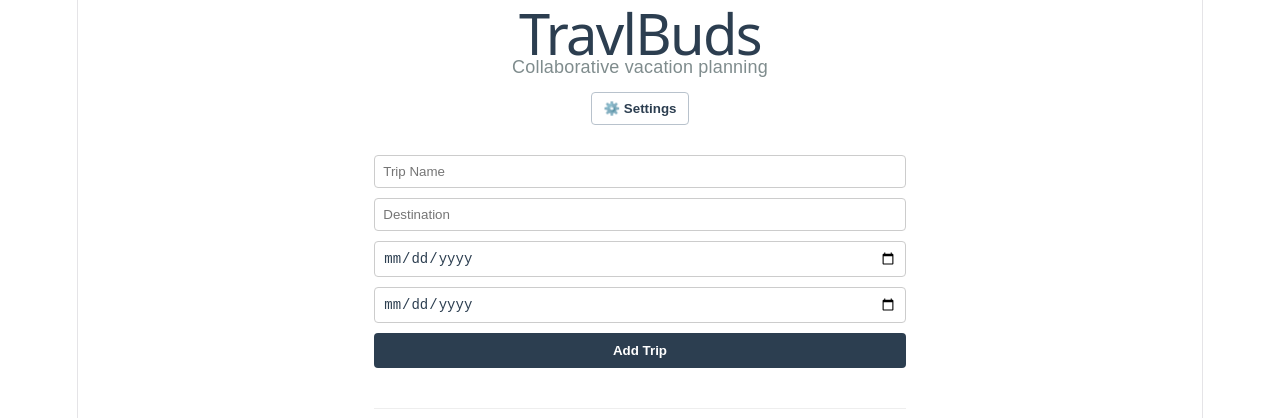
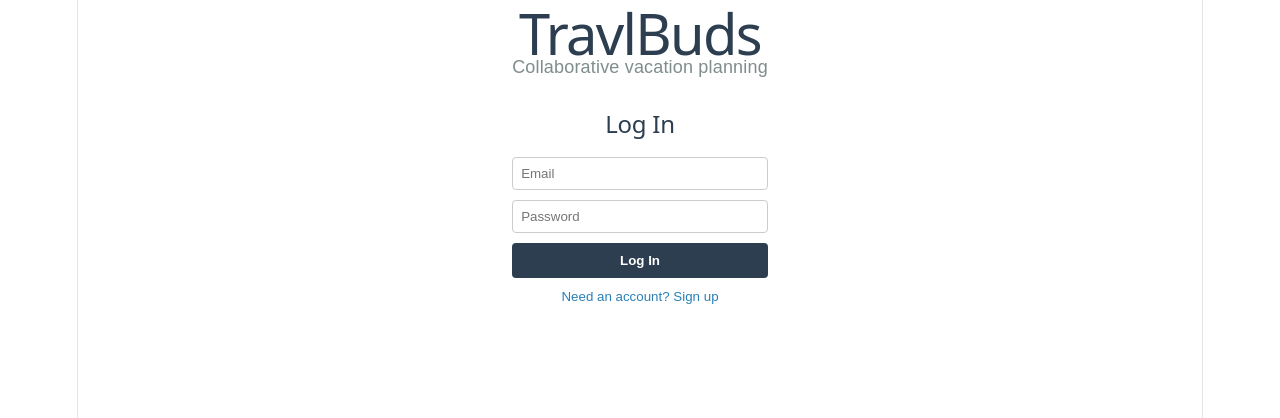
Before and after one commit to owenqren/travl-buds, a React app in the folder frontend/: page / in a window 1280 px wide. Shown: the top 418 px of the page. Built offline with nearby package versions, Linux system fonts and the light colour scheme; no server answers; the HTML template or start-up script is replaced by a standard one.

Commit message:
Finish security

```diff
--- a/frontend/src/App.jsx
+++ b/frontend/src/App.jsx
@@ -4,6 +4,9 @@ import TripForm from './components/TripForm';
 import TripList from './components/TripList';
 import TripDetails from './components/TripDetails';
 import './App.css';
+import LoginForm from './components/LoginForm';
+import { authFetch } from './utils/authFetch';
+
 /**
  * App coordinates the main TravlBuds dashboard.
  *
@@ -15,18 +18,22 @@ function App() {
     const [showSettings, setShowSettings] = useState(false);
     const [units, setUnits] = useState({ temperature: 'C', distance: 'km' });
 
-    // TODO: Remove later
-    const currentUserId = 1;
+    const [currentUser, setCurrentUser] = useState(() => {
+        const savedUser = localStorage.getItem('travlbudsUser');
+        return savedUser ? JSON.parse(savedUser) : null;
+    });
 
     useEffect(() => {
-        fetch(`${import.meta.env.VITE_API_URL}/api/trips?userId=${currentUserId}`)
+        if (!currentUser) return;
+
+        authFetch('/api/trips')
             .then(res => {
                 if (!res.ok) throw new Error("Backend rejected the request!");
                 return res.json();
             })
             .then(data => setTrips(data))
             .catch(err => console.error("Error fetching trips:", err));
-    }, []);
+    }, [currentUser]);
 
     const handleTripAdded = (newTrip) => {
         setTrips(prevTrips => [...prevTrips, newTrip]);
@@ -41,6 +48,36 @@ function App() {
     const handleBackToTrips = () => {
         navigate('/');
     };
+
+    const handleLogin = (authResponse) => {
+        const { token, ...user } = authResponse;
+
+        localStorage.setItem('travlbudsToken', token);
+        localStorage.setItem('travlbudsUser', JSON.stringify(user));
+
+        setCurrentUser(user);
+    };
+
+    const handleLogout = () => {
+        localStorage.removeItem('travlbudsToken');
+        localStorage.removeItem('travlbudsUser');
+        setCurrentUser(null);
+        setTrips([]);
+        navigate('/');
+    };
+
+    if (!currentUser) {
+        return (
+            <div style={{ maxWidth: '400px', margin: '0 auto', padding: '20px', fontFamily: 'sans-serif' }}>
+                <header style={{ textAlign: 'center', marginBottom: '30px' }}>
+                    <h1 style={{ color: '#2c3e50', margin: '0 0 8px' }}>TravlBuds</h1>
+                    <p style={{ color: '#7f8c8d', margin: 0 }}>Collaborative vacation planning</p>
+                </header>
+
+                <LoginForm onLogin={handleLogin} />
+            </div>
+        );
+    }
 
     return (
         <div style={{ maxWidth: '600px', margin: '0 auto', padding: '20px', fontFamily: 'sans-serif' }}>
@@ -62,8 +99,25 @@ function App() {
                         fontWeight: 'bold',
 
                     }}
+
+
                 >
                     ⚙️ Settings
+                </button>
+                <button
+                    onClick={handleLogout}
+                    style={{
+                        marginLeft: '8px',
+                        padding: '8px 12px',
+                        backgroundColor: '#fff',
+                        color: '#e74c3c',
+                        border: '1px solid #e74c3c',
+                        borderRadius: '4px',
+                        cursor: 'pointer',
+                        fontWeight: 'bold',
+                    }}
+                >
+                    Log Out
                 </button>
             </header>
 
--- /dev/null
+++ b/frontend/src/components/LoginForm.jsx
@@ -0,0 +1,94 @@
+import { useState } from 'react';
+
+export default function LoginForm({ onLogin }) {
+    const [mode, setMode] = useState('login');
+    const [formData, setFormData] = useState({
+        username: '',
+        email: '',
+        password: ''
+    });
+    const [error, setError] = useState('');
+    const [loading, setLoading] = useState(false);
+
+    const handleSubmit = async (e) => {
+        e.preventDefault();
+        setError('');
+        setLoading(true);
+
+        const endpoint = mode === 'login' ? '/api/auth/login' : '/api/auth/register';
+
+        try {
+            const response = await fetch(`${import.meta.env.VITE_API_URL}${endpoint}`, {
+                method: 'POST',
+                headers: { 'Content-Type': 'application/json' },
+                body: JSON.stringify(formData)
+            });
+
+            const data = await response.json();
+
+            if (!response.ok) {
+                throw new Error(typeof data === 'string' ? data : 'Authentication failed.');
+            }
+
+            onLogin(data);
+        } catch (err) {
+            setError(err.message);
+        } finally {
+            setLoading(false);
+        }
+    };
+
+    return (
+        <form onSubmit={handleSubmit} style={{ display: 'flex', flexDirection: 'column', gap: '10px' }}>
+            <h2 style={{ color: '#2c3e50', textAlign: 'center' }}>
+                {mode === 'login' ? 'Log In' : 'Sign Up'}
+            </h2>
+
+            {mode === 'register' && (
+                <input
+                    placeholder="Username"
+                    value={formData.username}
+                    required
+                    onChange={e => setFormData({ ...formData, username: e.target.value })}
+                    style={{ padding: '8px', borderRadius: '4px', border: '1px solid #ccc' }}
+                />
+            )}
+
+            <input
+                type="email"
+                placeholder="Email"
+                value={formData.email}
+                required
+                onChange={e => setFormData({ ...formData, email: e.target.value })}
+                style={{ padding: '8px', borderRadius: '4px', border: '1px solid #ccc' }}
+            />
+
+            <input
+                type="password"
+                placeholder="Password"
+                value={formData.password}
+                required
+                onChange={e => setFormData({ ...formData, password: e.target.value })}
+                style={{ padding: '8px', borderRadius: '4px', border: '1px solid #ccc' }}
+            />
+
+            {error && <p style={{ color: '#e74c3c', margin: 0 }}>{error}</p>}
+
+            <button
+                type="submit"
+                disabled={loading}
+                style={{ padding: '10px', backgroundColor: '#2c3e50', color: '#fff', border: 'none', borderRadius: '4px', cursor: loading ? 'not-allowed' : 'pointer', fontWeight: 'bold' }}
+            >
+                {loading ? 'Working...' : mode === 'login' ? 'Log In' : 'Sign Up'}
+            </button>
+
+            <button
+                type="button"
+                onClick={() => setMode(mode === 'login' ? 'register' : 'login')}
+                style={{ background: 'none', border: 'none', color: '#2980b9', cursor: 'pointer' }}
+            >
+                {mode === 'login' ? 'Need an account? Sign up' : 'Already have an account? Log in'}
+            </button>
+        </form>
+    );
+}
--- a/frontend/src/components/TripForm.jsx
+++ b/frontend/src/components/TripForm.jsx
@@ -1,4 +1,7 @@
 import { useState } from 'react';
+
+import { authFetch } from '../utils/authFetch';
+
 /**
  * TripForm lets a user create a new trip.
  *
@@ -10,16 +13,12 @@ export default function TripForm({ onTripAdded }) {
         name: '', destination: '', startDate: '', endDate: ''
     });
 
-    // TODO: remove later
-    const currentUserId = 1;
-
     const handleSubmit = async (e) => {
         e.preventDefault();
 
         try {
-            const response = await fetch(`${import.meta.env.VITE_API_URL}/api/trips?userId=${currentUserId}`, {
+            const response = await authFetch('/api/trips', {
                 method: 'POST',
-                headers: { 'Content-Type': 'application/json' },
                 body: JSON.stringify(tripData)
             });
             if (response.ok) {
--- a/frontend/src/components/WeatherForecast.jsx
+++ b/frontend/src/components/WeatherForecast.jsx
@@ -44,21 +44,26 @@ export default function WeatherForecast({ destination, tripDays, units }) {
     };
 
     useEffect(() => {
-        if (!destination) return;
+        if (!destination) {
+            setWeather(null);
+            setError(null);
+            setLoading(false);
+            return;
+        }
 
-        //Geocode the destination
+        setLoading(true);
+        setError(null);
+        setWeather(null);
+
         fetch(`https://geocoding-api.open-meteo.com/v1/search?name=${encodeURIComponent(destination)}&count=1`)
             .then(res => res.json())
             .then(geoData => {
                 if (!geoData.results || geoData.results.length === 0) {
-                    setError('Could not find location.');
-                    setLoading(false);
-                    return;
+                    throw new Error('Could not find location.');
                 }
 
                 const { latitude, longitude } = geoData.results[0];
 
-                // Fetch weather forecast
                 return fetch(`https://api.open-meteo.com/v1/forecast?latitude=${latitude}&longitude=${longitude}&daily=temperature_2m_max,temperature_2m_min,weathercode&timezone=auto&past_days=1&forecast_days=16`);
             })
             .then(res => res.json())
@@ -68,14 +73,16 @@ export default function WeatherForecast({ destination, tripDays, units }) {
             })
             .catch(err => {
                 console.error("Weather fetch failed:", err);
-                setError('Failed to load weather.');
+                setError(err.message || 'Failed to load weather.');
                 setLoading(false);
             });
     }, [destination]);
 
     if (loading) return <p style={{ color: '#7f8c8d', fontSize: '14px' }}>Loading weather...</p>;
     if (error) return <p style={{ color: '#e74c3c', fontSize: '14px' }}>{error}</p>;
-    if (!weather) return null;
+    if (!weather) {
+        return <p style={{ color: '#7f8c8d', fontSize: '14px' }}>No weather data available.</p>;
+    }
 
     // Filter weather to only show days that match trip days
     const relevantDays = tripDays
--- /dev/null
+++ b/frontend/src/utils/authFetch.js
@@ -0,0 +1,29 @@
+export function getAuthToken() {
+    return localStorage.getItem('travlbudsToken');
+}
+
+export async function authFetch(path, options = {}) {
+    const token = getAuthToken();
+    const url = path.startsWith('http')
+        ? path
+        : `${import.meta.env.VITE_API_URL}${path}`;
+
+    const headers = {
+        ...(options.body ? { 'Content-Type': 'application/json' } : {}),
+        ...(options.headers || {}),
+        ...(token ? { Authorization: `Bearer ${token}` } : {}),
+    };
+
+    const response = await fetch(url, {
+        ...options,
+        headers,
+    });
+
+    if (response.status === 401) {
+        localStorage.removeItem('travlbudsToken');
+        localStorage.removeItem('travlbudsUser');
+        window.location.href = '/';
+    }
+
+    return response;
+}
```
Also changed, not shown: frontend/src/components/TripDetails.jsx (+16 -20 lines), 1 other file (tests, documents, lock files or other folders).
